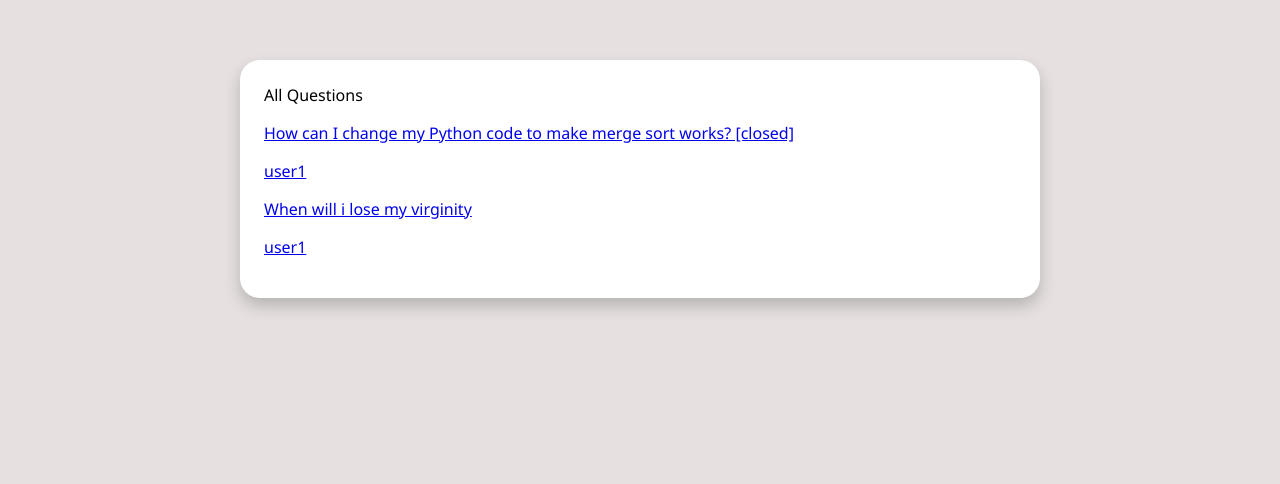
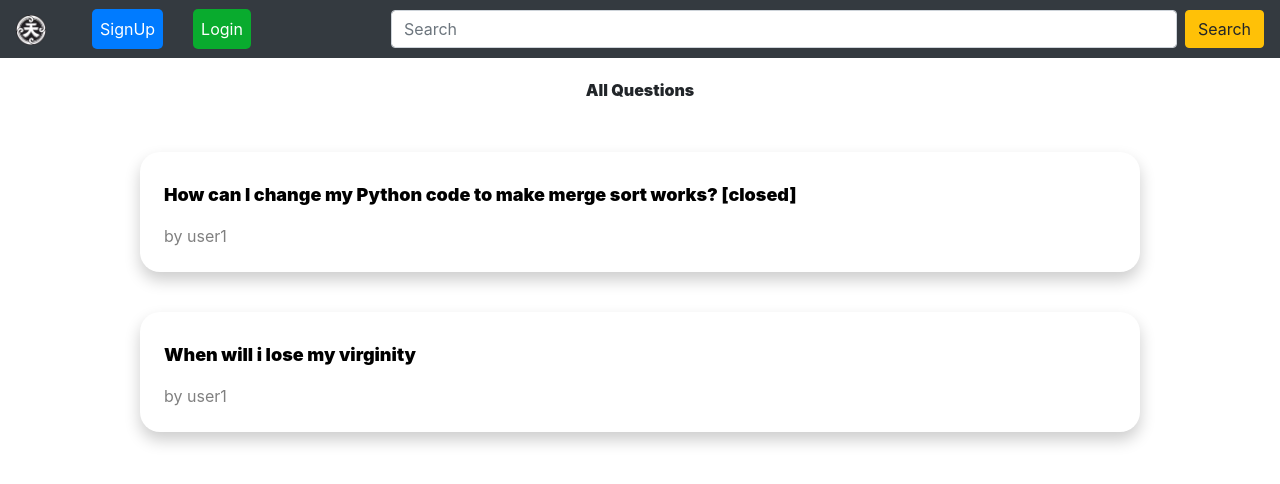
Before and after one commit to gautamsood15/Tenjin, a Django app: page / in a window 1280 px wide. Shown: the top 484 px of the page. Run offline with Django 4.2, Linux system fonts and the light colour scheme; data comes from the database, SQL or seed files in the repository; some libraries are stand-ins or nearby versions.

Commit message:
Adding register page and navbar

```diff
--- a/TenjinApp/urls.py
+++ b/TenjinApp/urls.py
@@ -4,6 +4,7 @@ from . import views
 
 
 urlpatterns = [
+    path("register", views.registerPage, name="register"),
     path("", views.homePage, name="index"),
-    path("question/<int:id>", views.questionPage, name="question")
+    path("question/<int:id>", views.questionPage, name="question"),
 ]
--- a/TenjinApp/views.py
+++ b/TenjinApp/views.py
@@ -1,7 +1,17 @@
 from django.shortcuts import render
 from .models import Question
+from .forms import RegisterUserForm
 
 # Create your views here.
+
+
+def registerPage(request):
+    form = RegisterUserForm()
+    context = {
+        'form': form
+    }
+    return render(request, "register.html", context)
+
 
 
 def homePage(request):
--- a/static/css/style.css
+++ b/static/css/style.css
@@ -1,28 +1,149 @@
 html,
 body {
     font-family: 'Segoe UI', Tahoma, Geneva, Verdana, sans-serif;
-    background-color: rgb(230, 224, 224);
+
 }
 
+
+/* width */
+::-webkit-scrollbar {
+    width: 3px;
+  }
+
+  /* Track */
+  ::-webkit-scrollbar-track {
+    background: #f1f1f1;
+  }
+
+  /* Handle */
+  ::-webkit-scrollbar-thumb {
+    background: #888;
+  }
+
+  /* Handle on hover */
+  ::-webkit-scrollbar-thumb:hover {
+    background: #555;
+  }
+
+
+#button-id {
+    margin-right: 20px;
+    margin-left: 10px;
+}
+
+
+
+#li-button-logout {
+    margin-left: 10px;
+    background-color: rgb(221, 36, 36);
+    border-radius: 5px;
+    transition: background-color 0.5s;
+}
+
+#li-button-logout:hover {
+    background-color: rgb(202, 27, 27);
+}
+
+#li-button-signup {
+    margin-left: 30px;
+    background-color: #007bff;
+    border-radius: 5px;
+    transition: background-color 0.5s;
+
+}
+
+#li-button-signup:hover {
+    background-color: #0568d2;
+}
+
+#li-button-login {
+    margin-left: 30px;
+    background-color: #00c12ad5;
+    border-radius: 5px;
+    transition: background-color 0.5s;
+
+}
+#li-button-login:hover {
+    background-color: rgb(0, 152, 10);
+}
+
+
+
+#li-id {
+    margin-right: 10px;
+}
+
+#li-id:hover {
+    background-color: gray;
+    border-radius: 5px;
+    transition: background-color 1s;
+}
 
 *, *::after, *::before {
     box-sizing: border-box;
 
 }
 
-.main {
-    max-width: 800px;
-    margin: 60px auto;
+.question-link {
+    text-decoration: none;
+}
+
+.question-link:hover {
+    text-decoration: none;
+}
+
+.main{
+    max-width: 1000px;
+    margin: 20px auto;
     padding: 24px;
     border-radius: 20px;
-    background-color: white;
+    background-color: rgb(255, 255, 255);
     position: relative;
     top: 0px;
     box-shadow: 0 8px 16px 0 rgba(0,0,0,0.2);
     transition: top 0.3s;
 }
 
+.main-register {
+    max-width: 600px;
+    margin: 20px auto;
+    padding: 24px;
+    border-radius: 20px;
+    background-color: rgb(255, 255, 255);
+    box-shadow: 0 8px 16px 0 rgba(0,0,0,0.2);
+
+}
+
 .main:hover {
     box-shadow: 0 16px 32px 0 rgba(0,0,0,0.2);
-    top: -5px;
+    top: -10px;
+
 }
+
+.page {
+    display: flex;
+    flex-direction: column;
+
+}
+
+.title {
+    margin: 20px auto 30px auto;
+    font-weight: 900;
+}
+
+.question-list-item-title {
+    color: black;
+    font-size: 18px;
+    font-weight: 900;
+    margin-top: 5px;
+}
+
+
+.question-list-item-author {
+    color: gray;
+    margin: 0;
+}
+
+.register_logo {
+    margin-right: 1.5em;
+}
--- a/templates/homepage.html
+++ b/templates/homepage.html
@@ -7,15 +7,18 @@
 
 {% for question in questions %}
 <div class="question-list-item">
-    <a href="{% url 'question' question.id %}">
+    <div class="main">
+        <a class="question-link" href="{% url 'question' question.id %}">
             <p class="question-list-item-title">
                 {{question.title}}
             </p>
             <p class="question-list-item-author">
-            {{question.author.username}}
+                by {{question.author.username}}
             </p>
         </a>
     </div>
+</div>
+
 {% endfor %}
 </div>
 
--- a/templates/layouts/page.html
+++ b/templates/layouts/page.html
@@ -1,22 +1,35 @@
-
 <!DOCTYPE html>
 <html lang="en">
 <head>
     {% load static %}
+    <link rel="icon" href="{% static 'image/logo.webp' %}" type="image/webp">
     <meta charset="UTF-8">
     <meta http-equiv="X-UA-Compatible" content="IE=edge">
     <meta name="viewport" content="width=device-width, initial-scale=1.0">
     <link rel="stylesheet" type="text/css" href="{% static 'css/style.css' %}?{% now 'U' %}">
     <title>Tenjin</title>
+
+
+
+    <script src="https://code.jquery.com/jquery-3.2.1.slim.min.js" integrity="sha384-KJ3o2DKtIkvYIK3UENzmM7KCkRr/rE9/Qpg6aAZGJwFDMVNA/GpGFF93hXpG5KkN" crossorigin="anonymous"></script>
+    <script src="https://cdn.jsdelivr.net/npm/popper.js@1.12.9/dist/umd/popper.min.js" integrity="sha384-ApNbgh9B+Y1QKtv3Rn7W3mgPxhU9K/ScQsAP7hUibX39j7fakFPskvXusvfa0b4Q" crossorigin="anonymous"></script>
+    <script src="https://cdn.jsdelivr.net/npm/bootstrap@4.0.0/dist/js/bootstrap.min.js" integrity="sha384-JZR6Spejh4U02d8jOt6vLEHfe/JQGiRRSQQxSfFWpi1MquVdAyjUar5+76PVCmYl" crossorigin="anonymous"></script>
+
+
+    <link rel="stylesheet" href="https://cdn.jsdelivr.net/npm/bootstrap@4.0.0/dist/css/bootstrap.min.css" integrity="sha384-Gn5384xqQ1aoWXA+058RXPxPg6fy4IWvTNh0E263XmFcJlSAwiGgFAW/dAiS6JXm" crossorigin="anonymous">
+
+
 </head>
 <body>
 
-    <div class="main">
 
+
+
+    {% include 'navbar.html' %}
     {% block content %}
     {% endblock %}
 
-    </div>
+
 
 </body>
 </html>
--- /dev/null
+++ b/templates/navbar.html
@@ -0,0 +1,58 @@
+{% load static %}
+
+
+<nav class="navbar navbar-expand-lg navbar-dark bg-dark">
+
+    <a class="navbar-brand" href="#"><img src="{% static 'image/logo.webp' %}" alt="Tenjin" style="width: 30px; height: 30px;"></a>
+    <button class="navbar-toggler" type="button" data-toggle="collapse" data-target="#navbarSupportedContent" aria-controls="navbarSupportedContent" aria-expanded="false" aria-label="Toggle navigation">
+      <span class="navbar-toggler-icon"></span>
+    </button>
+
+    <div class="collapse navbar-collapse" id="navbarSupportedContent">
+
+      <ul class="navbar-nav mr-auto">
+
+        {% if user.is_authenticated %}
+
+
+        <li class="nav-item active" id="li-id">
+          <a class="nav-link" href="#">Ask Questions !</a>
+        </li>
+
+        <li class="nav-item active" id="li-button-logout">
+          <a class="nav-link" href="#">Logout</a>
+        </li>
+
+        {% else %}
+
+        <li class="nav-item active" id="li-button-signup">
+          <a class="nav-link" href="{% url 'register' %}">SignUp</a>
+        </li>
+
+        <li class="nav-item active" id="li-button-login">
+          <a class="nav-link" href="#">Login</a>
+        </li>
+
+        {% endif %}
+
+  <!--  <li class="nav-item dropdown">
+          <a class="nav-link dropdown-toggle" href="#" id="navbarDropdown" role="button" data-toggle="dropdown" aria-haspopup="true" aria-expanded="false">
+            Dropdown
+          </a>
+          <div class="dropdown-menu" aria-labelledby="navbarDropdown">
+            <a class="dropdown-item" href="#">Action</a>
+            <a class="dropdown-item" href="#">Another action</a>
+            <div class="dropdown-divider"></div>
+            <a class="dropdown-item" href="#">Something else here</a>
+          </div>
+        </li> -->
+
+      </ul>
+
+      <form class="form-inline my-2 my-lg-0">
+        <input class="form-control mr-sm-2" id="navbar-search" type="search" placeholder="Search" aria-label="Search" size="70" >
+        <button class="btn btn-warning my-2 my-sm-0" type="submit">Search</button>
+      </form>
+
+    </div>
+</nav>
```
Also changed, not shown: TenjinApp/forms.py (added, +7 -0 lines), templates/register.html (added, +40 -0 lines), static/image/logo.webp (added). Lines whose indentation alone changed are shown as unchanged.
